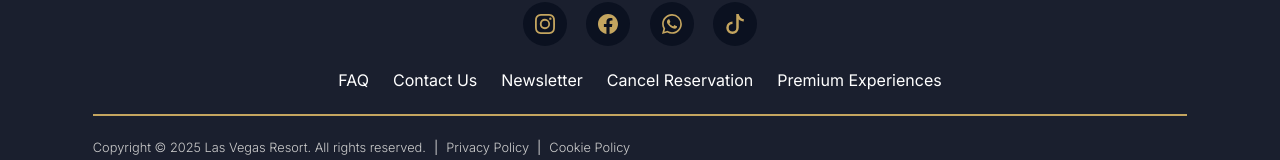
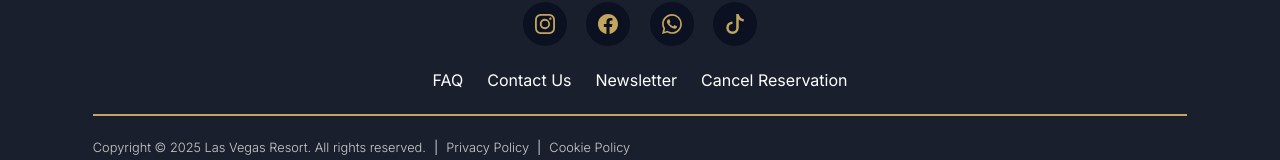
Before and after one commit to develhope/FE-PT-7-TeamProject-2, a React (Vite) app: page / in a window 1280 px wide. Shown: the part 1455-1615 px from the top of the page. Built offline with nearby package versions, Linux system fonts and the light colour scheme.

Commit message:
removed premium experiences from the footer

```diff
--- a/src/components/Footer/Footer.jsx
+++ b/src/components/Footer/Footer.jsx
@@ -36,7 +36,6 @@ function Footer() {
                     <Link to="/contact-us">Contact Us</Link>
                     <a href="#">Newsletter</a>
                     <Link to='/cancel-reservation'>Cancel Reservation</Link>
-                    <Link to="/premium-experiences">Premium Experiences</Link>
                 </div>
 
                 <div className="footer-divider"></div>
```
